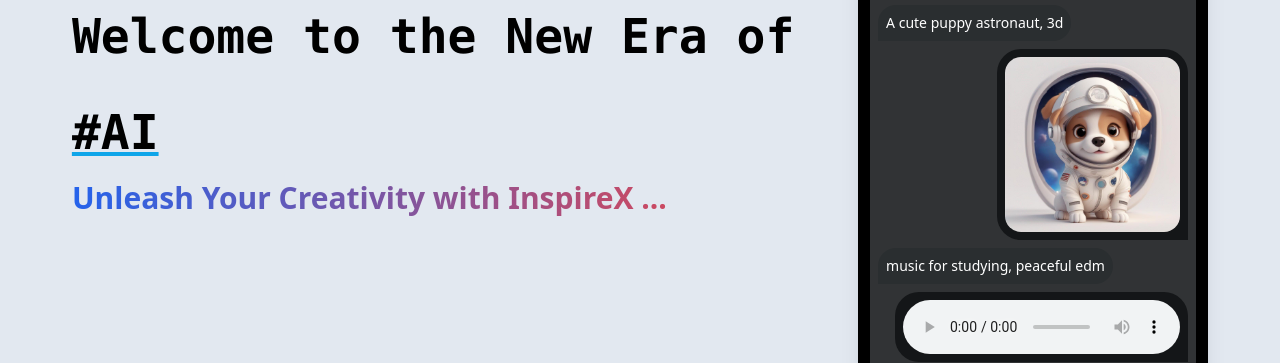
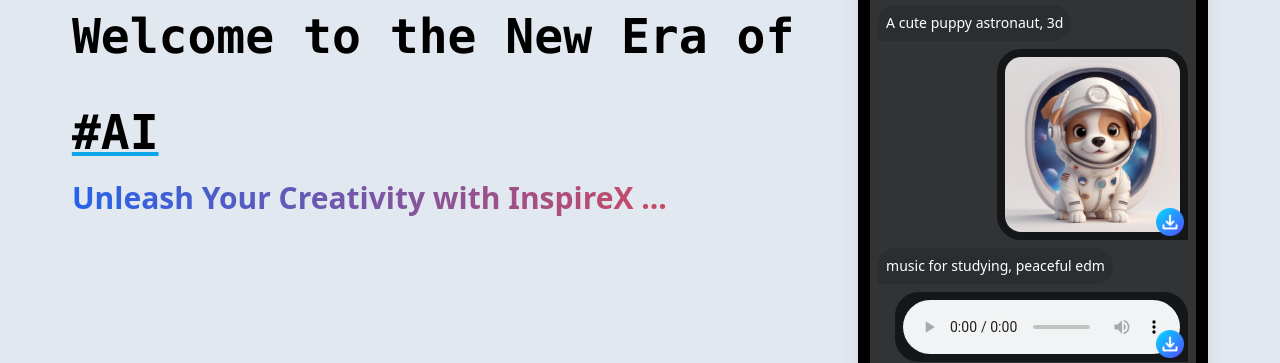
Before and after one commit to shivanshsinghx365/InspireX, a plain HTML site: page dist/index.html in a window 1280 px wide. Shown: the part 382-745 px from the top of the page. Drawn offline with Linux system fonts and the light colour scheme; a web font is replaced by a local one.

Commit message:
downloadBTN_added

```diff
--- a/dist/index.html
+++ b/dist/index.html
@@ -57,14 +57,20 @@
             <div class="rounded-r-3xl rounded-t-3xl p-2 bg-[#2a2e30] text-sm mr-auto mx-2 mt-1 mb-1  dark:text-black dark:bg-[#e4e4e4]">
                 <p>A cute puppy astronaut, 3d</p>
             </div>
-            <div class="rounded-tr-3xl rounded-l-3xl p-2 bg-[#141618] text-sm align ml-auto mt-1 mx-2 mb-1  dark:text-black dark:bg-[#b3b3b3]">
+            <div class="rounded-tr-3xl rounded-l-3xl p-2 bg-[#141618] text-sm align ml-auto mt-1 mx-2 mb-1  dark:text-black dark:bg-[#b3b3b3] relative">
                 <img src="/images/puppy.jpeg" alt="a cute little puppy" class="rounded-2xl" width="175px">
+                <a href="/images/puppy.jpeg" download class="absolute bottom-1 right-1">
+                    <img src="/images/download.png" alt="download_btn" height="28px" width="28px">
+                </a>
             </div>
             <div class="rounded-r-3xl rounded-t-3xl p-2 bg-[#2a2e30] text-sm mr-auto mx-2 mt-1 mb-1  dark:text-black dark:bg-[#e4e4e4]">
                 <p>music for studying, peaceful edm</p>
             </div>
-            <div class="rounded-tr-3xl rounded-l-3xl p-2 bg-[#141618] text-sm align ml-auto mt-1 mx-2 mb-1 w-[90%]  dark:text-black dark:bg-[#b3b3b3]">
+            <div class="rounded-tr-3xl rounded-l-3xl p-2 bg-[#141618] text-sm align ml-auto mt-1 mx-2 mb-1 w-[90%]  dark:text-black dark:bg-[#b3b3b3] relative">
                 <audio src="/assets/music.mp3" controls class="w-[100%]"></audio>
+                <a href="/assets/music.mp3" download class="absolute bottom-1 right-1">
+                    <img src="/images/download.png" alt="download_btn" height="28px" width="28px">
+                </a>
             </div>
             <div class="flex align-middle">
                 <div class="bg-black w-[100%] h-10 m-5 rounded-xl text-slate-200 flex justify-center items-center dark:bg-[#b3b3b3]">
```
Also changed, not shown: dist/style.css, images/download.png (added).
